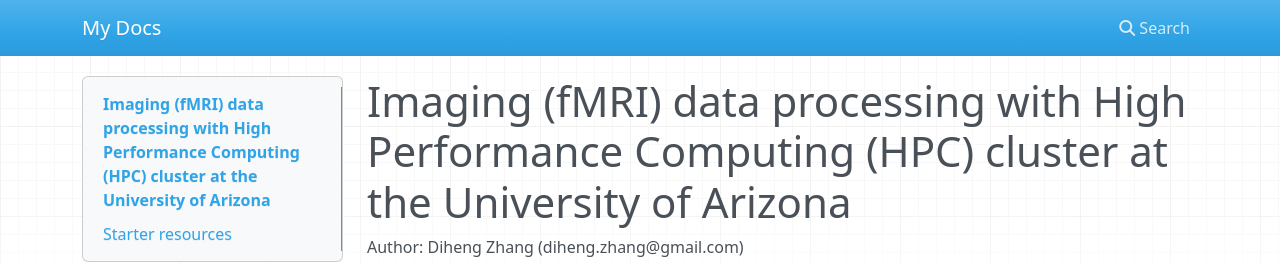
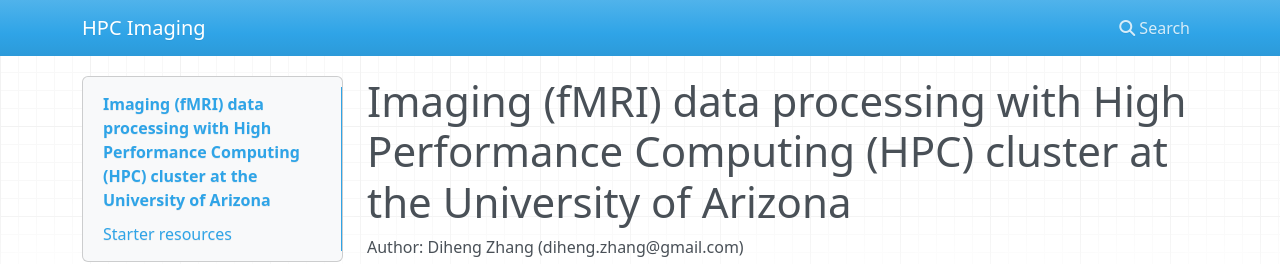
Before and after one commit to Diheng/HPC_imaging, an MkDocs documentation site: the page built from docs/index.md, in a window 1280 px wide. Shown: the top 264 px of the page. Built offline with MkDocs 1.6.1, drawn with Linux system fonts in a browser that asks for light colours; nearby versions of some CDN libraries.

Commit message:
updated config

```diff
--- a/mkdocs.yml
+++ b/mkdocs.yml
@@ -1 +1 @@
-site_name: My Docs
+site_name: HPC Imaging
```
